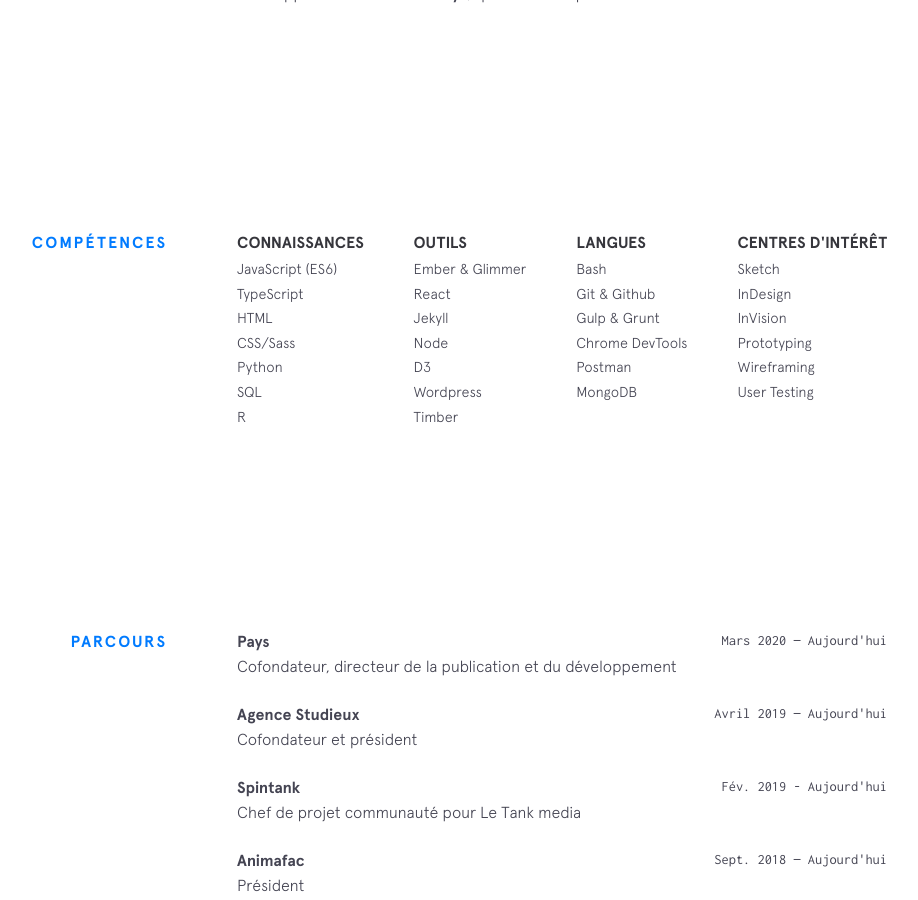
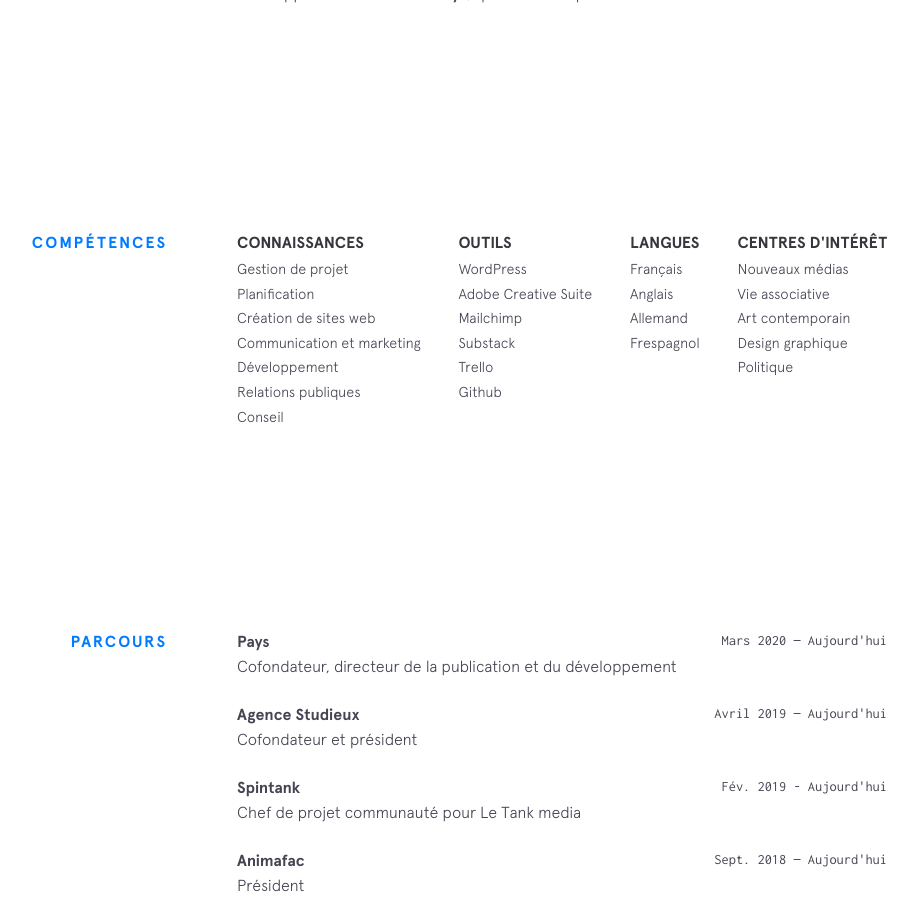
Before and after one commit to bthv1/baptistethevelein.fr, a Jekyll site: the page built from index.html, in a window 1280 px wide and 900 px high, scrolled down 1337 px. Shown: the whole window, without its empty margins (213-1131 px from the left). Built offline with Jekyll 4.4.1, drawn with Linux system fonts in a browser that asks for light colours; nearby versions of some CDN libraries.

Commit message:
Update skills.yml

```diff
--- a/_data/skills.yml
+++ b/_data/skills.yml
@@ -1,33 +1,29 @@
 languages:
-  - item: JavaScript (ES6)
-  - item: TypeScript
-  - item: HTML
-  - item: CSS/Sass
-  - item: Python
-  - item: SQL
-  - item: R
+  - item: Gestion de projet
+  - item: Planification
+  - item: Création de sites web
+  - item: Communication et marketing
+  - item: Développement
+  - item: Relations publiques
+  - item: Conseil
 
 frameworks:
-  - item: Ember & Glimmer
-  - item: React
-  - item: Jekyll
-  - item: Node
-  - item: D3
-  - item: Wordpress
-  - item: Timber
+  - item: WordPress
+  - item: Adobe Creative Suite
+  - item: Mailchimp
+  - item: Substack
+  - item: Trello
+  - item: Github
 
 tools:
-  - item: Bash
-  - item: Git & Github
-  - item: Gulp & Grunt
-  - item: Chrome DevTools
-  - item: Postman
-  - item: MongoDB
+  - item: Français
+  - item: Anglais
+  - item: Allemand
+  - item: Frespagnol
 
 design:
-  - item: Sketch
-  - item: InDesign
-  - item: InVision
-  - item: Prototyping
-  - item: Wireframing
-  - item: User Testing
+  - item: Nouveaux médias
+  - item: Vie associative
+  - item: Art contemporain
+  - item: Design graphique
+  - item: Politique
```
